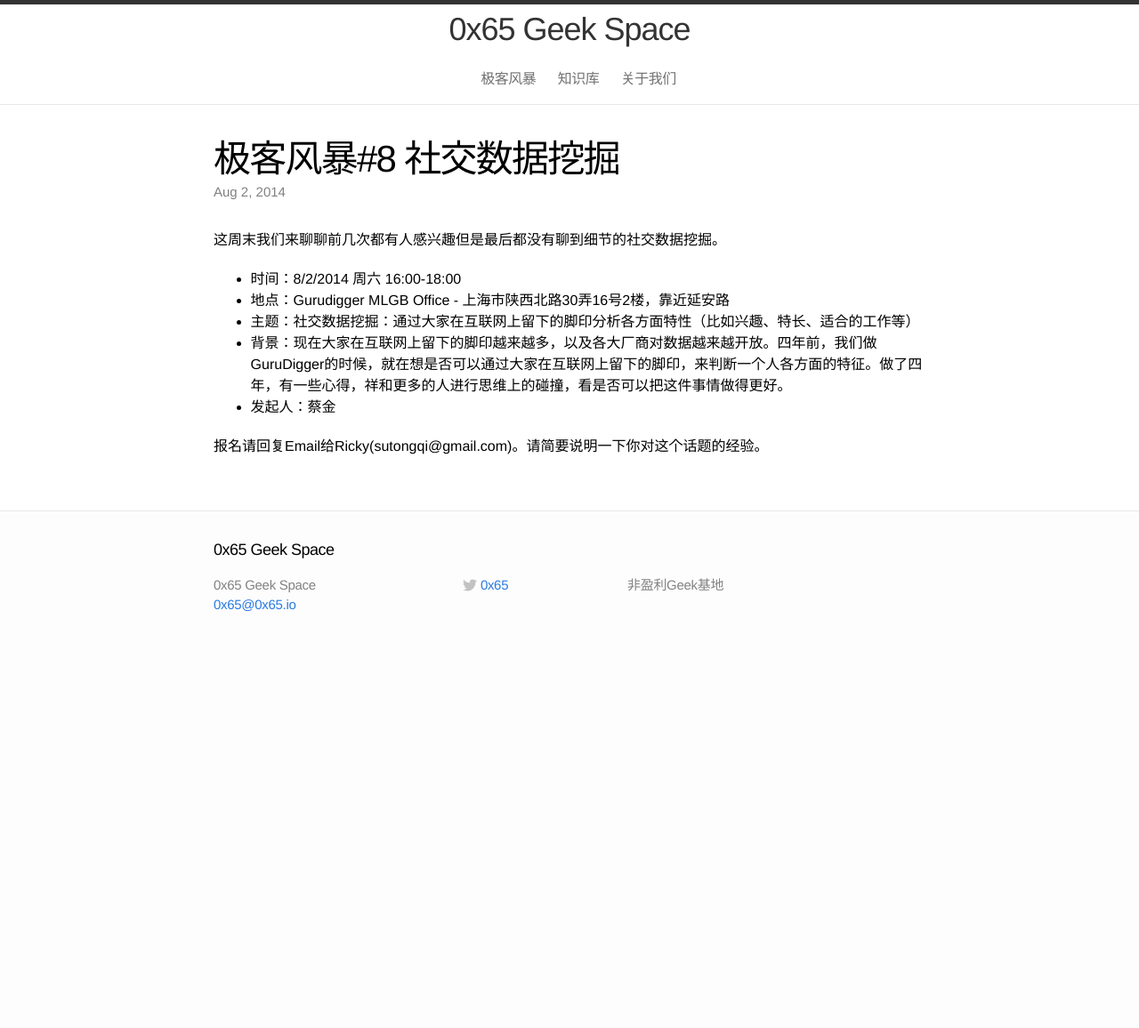
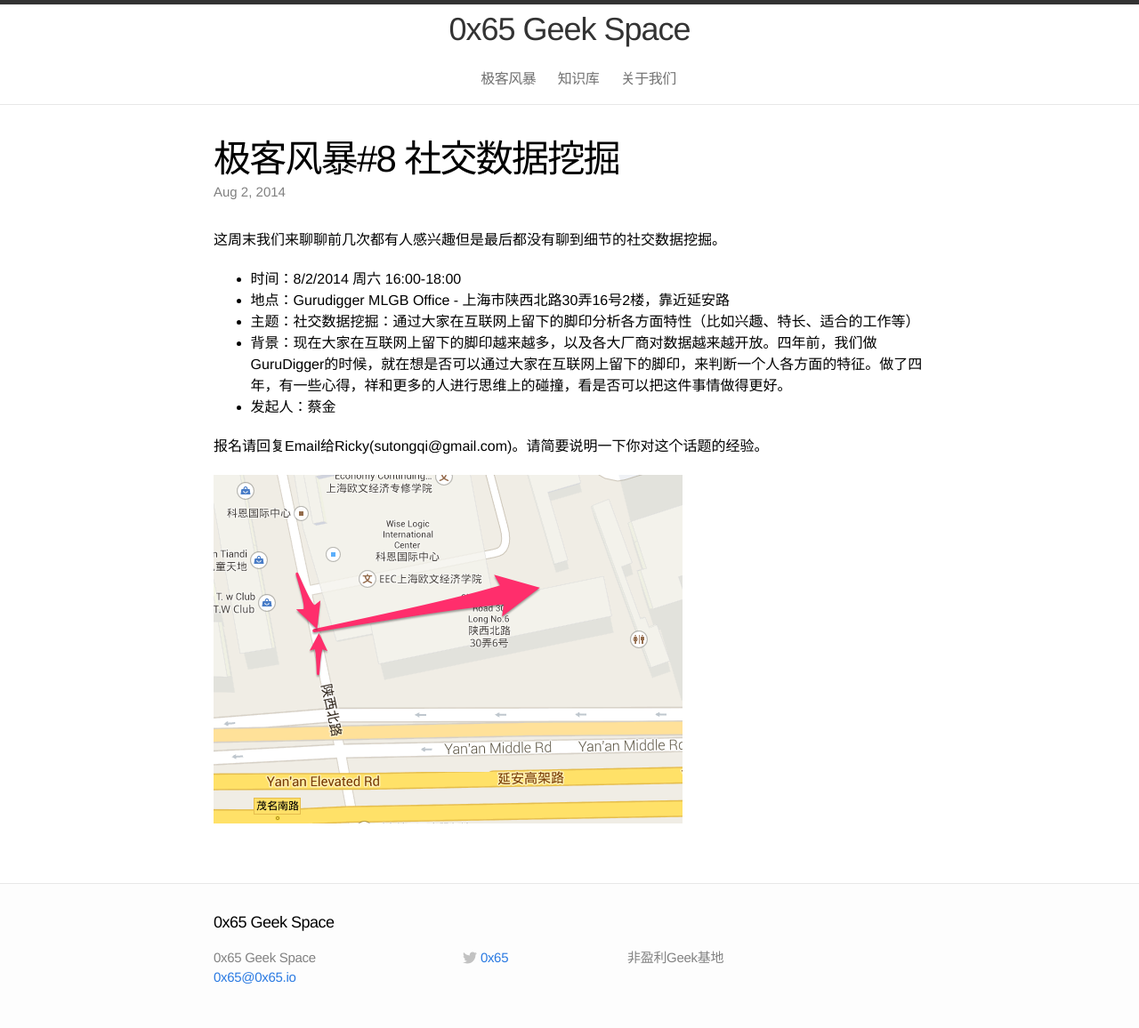
Before and after one commit to 0x65geekspace/0x65geekspace.github.io, a Jekyll site: the page built from _posts/2014-08-02-geekstorm-008.markdown, in a window 1280 px wide. Shown: the whole page at 89% size. Built offline with Jekyll 4.4.1, drawn with Linux system fonts in a browser that asks for light colours; before the commit the page ends 900 px from its top, so only the background shows below that.

Commit message:
add map of mlgb

```diff
--- a/_posts/2014-08-02-geekstorm-008.markdown
+++ b/_posts/2014-08-02-geekstorm-008.markdown
@@ -14,3 +14,5 @@ event-date: 2014-08-02
 - 发起人：蔡金
 
 报名请回复Email给Ricky(sutongqi@gmail.com)。请简要说明一下你对这个话题的经验。
+
+![](/images/mlgb_map.png)
```
Also changed, not shown: images/mlgb_map.png (added).
